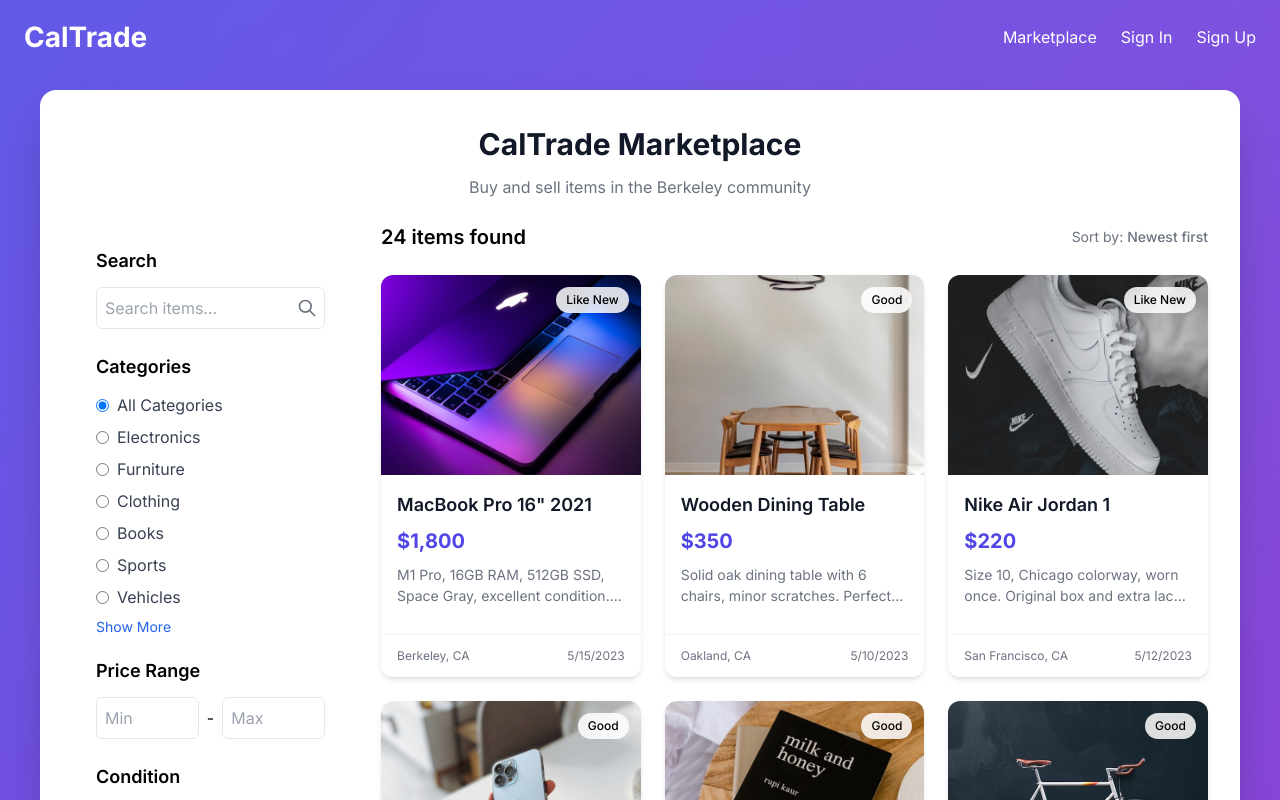
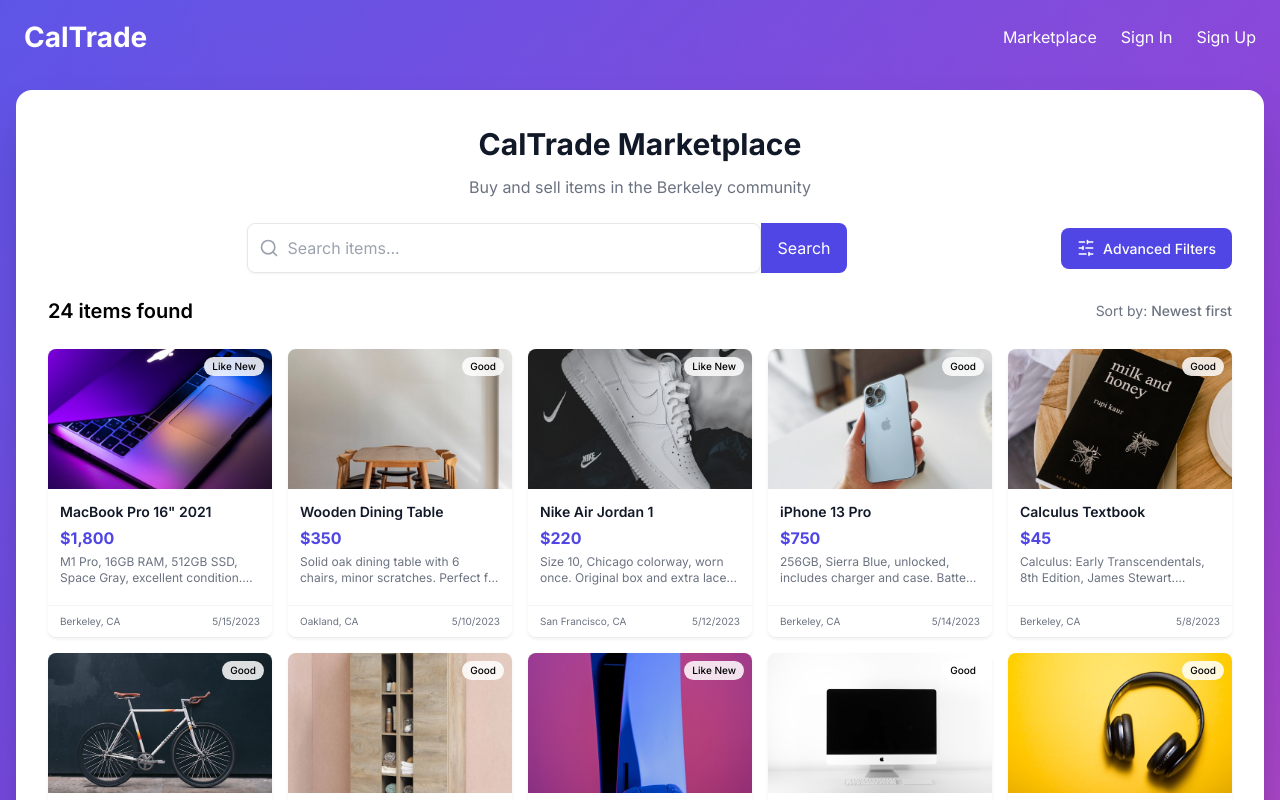
Before and after one commit to hzhou279/CalTrade, a Next.js app: page / in a window 1280 px wide. Shown: the top 800 px of the page. Built offline with nearby package versions, Linux system fonts and the light colour scheme.

Commit message:
Improve marketplace UI: wider board, smaller items, collapsible filters

```diff
--- a/src/app/components/marketplace/FilterSidebar.tsx
+++ b/src/app/components/marketplace/FilterSidebar.tsx
@@ -3,6 +3,7 @@
 import { useState } from 'react';
 import { marketplaceCategories } from '../../lib/marketplace-data';
 import { MarketplaceFilter } from '../../../types/marketplace';
+import { ChevronDown, ChevronUp } from 'lucide-react';
 
 interface FilterSidebarProps {
   onFilterChange: (filters: MarketplaceFilter) => void;
@@ -17,12 +18,19 @@ export default function FilterSidebar({ onFilterChange, currentFilters }: Filter
   const [selectedCondition, setSelectedCondition] = useState(currentFilters.condition || '');
   const [showAllCategories, setShowAllCategories] = useState(false);
 
+  // Collapsible sections
+  const [expandedSections, setExpandedSections] = useState({
+    categories: true,
+    price: true,
+    condition: true
+  });
+
   const conditions = ['New', 'Like New', 'Good', 'Fair', 'Poor'];
 
-  // Display only first 6 categories initially, then show/hide the rest
+  // Display only first 4 categories initially, then show/hide the rest
   const displayedCategories = showAllCategories
     ? marketplaceCategories
-    : marketplaceCategories.slice(0, 6);
+    : marketplaceCategories.slice(0, 4);
 
   const handleApplyFilters = () => {
     onFilterChange({
@@ -43,47 +51,42 @@ export default function FilterSidebar({ onFilterChange, currentFilters }: Filter
     onFilterChange({});
   };
 
+  const toggleSection = (section: 'categories' | 'price' | 'condition') => {
+    setExpandedSections({
+      ...expandedSections,
+      [section]: !expandedSections[section]
+    });
+  };
+
   return (
-    <div className="space-y-6">
-      <div>
-        <h3 className="text-lg font-semibold mb-3">Search</h3>
-        <div className="relative">
-          <input
-            type="text"
-            placeholder="Search items..."
-            className="w-full p-2 border rounded-md"
-            value={searchQuery}
-            onChange={(e) => setSearchQuery(e.target.value)}
-            onKeyDown={(e) => {
-              if (e.key === 'Enter') {
-                handleApplyFilters();
-              }
-            }}
-          />
-          <button
-            onClick={handleApplyFilters}
-            className="absolute right-2 top-1/2 transform -translate-y-1/2 text-gray-500 hover:text-gray-700"
-          >
-            <svg xmlns="http://www.w3.org/2000/svg" className="h-5 w-5" fill="none" viewBox="0 0 24 24" stroke="currentColor">
-              <path strokeLinecap="round" strokeLinejoin="round" strokeWidth={2} d="M21 21l-6-6m2-5a7 7 0 11-14 0 7 7 0 0114 0z" />
-            </svg>
-          </button>
-        </div>
+    <div className="space-y-4">
+      <div className="mb-4">
+        <h3 className="text-base font-semibold mb-2 text-gray-800">Refine Results</h3>
+        <p className="text-xs text-gray-500">Use these filters to narrow down your search</p>
       </div>
 
-      <div>
-        <h3 className="text-lg font-semibold mb-3">Categories</h3>
-        <div className="space-y-2 max-h-60 overflow-y-auto pr-2">
-          <div className="flex items-center mb-2">
+      {/* Categories Section */}
+      <div className="border-b pb-3">
+        <div
+          className="flex justify-between items-center cursor-pointer mb-2"
+          onClick={() => toggleSection('categories')}
+        >
+          <h3 className="text-sm font-semibold text-gray-700">Categories</h3>
+          {expandedSections.categories ? <ChevronUp size={16} /> : <ChevronDown size={16} />}
+        </div>
+
+        {expandedSections.categories && (
+          <div className="space-y-1 max-h-40 overflow-y-auto pr-2">
+            <div className="flex items-center mb-1">
               <input
                 type="radio"
                 id="category-all"
                 name="category"
                 checked={selectedCategory === ''}
                 onChange={() => setSelectedCategory('')}
-              className="mr-2"
+                className="mr-2 h-3 w-3"
               />
-            <label htmlFor="category-all" className="text-gray-700">All Categories</label>
+              <label htmlFor="category-all" className="text-xs text-gray-700">All Categories</label>
             </div>
             {displayedCategories.map((category) => (
               <div key={category.id} className="flex items-center">
@@ -93,56 +96,79 @@ export default function FilterSidebar({ onFilterChange, currentFilters }: Filter
                   name="category"
                   checked={selectedCategory === category.name}
                   onChange={() => setSelectedCategory(category.name)}
-                className="mr-2"
+                  className="mr-2 h-3 w-3"
                 />
-              <label htmlFor={`category-${category.id}`} className="text-gray-700">{category.name}</label>
+                <label htmlFor={`category-${category.id}`} className="text-xs text-gray-700">{category.name}</label>
               </div>
             ))}
-          {marketplaceCategories.length > 6 && (
+            {marketplaceCategories.length > 4 && (
               <button
-              onClick={() => setShowAllCategories(!showAllCategories)}
-              className="text-blue-600 hover:text-blue-800 text-sm mt-2"
+                onClick={(e) => {
+                  e.stopPropagation();
+                  setShowAllCategories(!showAllCategories);
+                }}
+                className="text-xs text-blue-600 hover:text-blue-800 mt-1"
               >
                 {showAllCategories ? 'Show Less' : 'Show More'}
               </button>
             )}
           </div>
+        )}
       </div>
 
-      <div>
-        <h3 className="text-lg font-semibold mb-3">Price Range</h3>
+      {/* Price Range Section */}
+      <div className="border-b pb-3">
+        <div
+          className="flex justify-between items-center cursor-pointer mb-2"
+          onClick={() => toggleSection('price')}
+        >
+          <h3 className="text-sm font-semibold text-gray-700">Price Range</h3>
+          {expandedSections.price ? <ChevronUp size={16} /> : <ChevronDown size={16} />}
+        </div>
+
+        {expandedSections.price && (
           <div className="flex space-x-2">
             <input
               type="number"
               placeholder="Min"
-            className="w-full p-2 border rounded-md"
+              className="w-full p-1 border rounded-md text-xs"
               value={minPrice}
               onChange={(e) => setMinPrice(e.target.value)}
             />
-          <span className="self-center">-</span>
+            <span className="self-center text-xs">-</span>
             <input
               type="number"
               placeholder="Max"
-            className="w-full p-2 border rounded-md"
+              className="w-full p-1 border rounded-md text-xs"
               value={maxPrice}
               onChange={(e) => setMaxPrice(e.target.value)}
             />
           </div>
+        )}
       </div>
 
-      <div>
-        <h3 className="text-lg font-semibold mb-3">Condition</h3>
-        <div className="space-y-2">
-          <div className="flex items-center mb-2">
+      {/* Condition Section */}
+      <div className="border-b pb-3">
+        <div
+          className="flex justify-between items-center cursor-pointer mb-2"
+          onClick={() => toggleSection('condition')}
+        >
+          <h3 className="text-sm font-semibold text-gray-700">Condition</h3>
+          {expandedSections.condition ? <ChevronUp size={16} /> : <ChevronDown size={16} />}
+        </div>
+
+        {expandedSections.condition && (
+          <div className="space-y-1">
+            <div className="flex items-center mb-1">
               <input
                 type="radio"
                 id="condition-all"
                 name="condition"
                 checked={selectedCondition === ''}
                 onChange={() => setSelectedCondition('')}
-              className="mr-2"
+                className="mr-2 h-3 w-3"
               />
-            <label htmlFor="condition-all" className="text-gray-700">Any Condition</label>
+              <label htmlFor="condition-all" className="text-xs text-gray-700">Any Condition</label>
             </div>
             {conditions.map((condition) => (
               <div key={condition} className="flex items-center">
@@ -152,24 +178,25 @@ export default function FilterSidebar({ onFilterChange, currentFilters }: Filter
                   name="condition"
                   checked={selectedCondition === condition}
                   onChange={() => setSelectedCondition(condition)}
-                className="mr-2"
+                  className="mr-2 h-3 w-3"
                 />
-              <label htmlFor={`condition-${condition}`} className="text-gray-700">{condition}</label>
+                <label htmlFor={`condition-${condition}`} className="text-xs text-gray-700">{condition}</label>
               </div>
             ))}
           </div>
+        )}
       </div>
 
-      <div className="flex space-x-2">
+      <div className="flex space-x-2 pt-2">
         <button
           onClick={handleApplyFilters}
-          className="bg-blue-600 text-white px-4 py-2 rounded-md hover:bg-blue-700 flex-1"
+          className="bg-blue-600 text-white px-3 py-1.5 rounded-md hover:bg-blue-700 flex-1 text-xs font-medium"
         >
           Apply Filters
         </button>
         <button
           onClick={handleClearFilters}
-          className="bg-gray-200 text-gray-800 px-4 py-2 rounded-md hover:bg-gray-300"
+          className="bg-gray-200 text-gray-800 px-3 py-1.5 rounded-md hover:bg-gray-300 text-xs font-medium"
         >
           Clear
         </button>
--- a/src/app/components/marketplace/ItemCard.tsx
+++ b/src/app/components/marketplace/ItemCard.tsx
@@ -2,7 +2,6 @@
 
 import Image from 'next/image';
 import Link from 'next/link';
-import { Card, CardContent, CardFooter } from '../../components/ui/card';
 import { MarketplaceItem } from '../../../types/marketplace';
 
 interface ItemCardProps {
@@ -15,10 +14,10 @@ export default function ItemCard({ item }: ItemCardProps) {
       <div
         className="rounded-xl overflow-hidden bg-white shadow-md hover:shadow-xl hover:-translate-y-1 transition-all duration-200 h-full flex flex-col relative cursor-pointer"
         style={{
-          borderRadius: "12px",
+          borderRadius: "8px",
           overflow: "hidden",
           backgroundColor: "white",
-          boxShadow: "0 4px 6px -1px rgba(0, 0, 0, 0.1), 0 2px 4px -1px rgba(0, 0, 0, 0.06)",
+          boxShadow: "0 2px 4px -1px rgba(0, 0, 0, 0.1), 0 1px 2px -1px rgba(0, 0, 0, 0.06)",
           height: "100%",
           display: "flex",
           flexDirection: "column",
@@ -26,7 +25,7 @@ export default function ItemCard({ item }: ItemCardProps) {
           cursor: "pointer"
         }}
       >
-        <div style={{ position: "relative", width: "100%", height: "200px" }}>
+        <div style={{ position: "relative", width: "100%", height: "140px" }}>
           <Image
             src={item.imageUrl}
             alt={item.title}
@@ -36,23 +35,23 @@ export default function ItemCard({ item }: ItemCardProps) {
           />
           <div style={{
             position: "absolute",
-            top: "12px",
-            right: "12px",
+            top: "8px",
+            right: "8px",
             backgroundColor: "rgba(255, 255, 255, 0.85)",
             backdropFilter: "blur(4px)",
-            padding: "4px 10px",
+            padding: "2px 8px",
             borderRadius: "9999px",
-            fontSize: "12px",
+            fontSize: "10px",
             fontWeight: "500"
           }}>
             {item.condition}
           </div>
         </div>
-        <div style={{ padding: "16px", flex: "1" }}>
+        <div style={{ padding: "12px", flex: "1" }}>
           <h3 style={{
-            fontSize: "18px",
+            fontSize: "14px",
             fontWeight: "600",
-            marginBottom: "8px",
+            marginBottom: "4px",
             color: "#111827",
             display: "-webkit-box",
             WebkitLineClamp: 1,
@@ -62,38 +61,37 @@ export default function ItemCard({ item }: ItemCardProps) {
             {item.title}
           </h3>
           <p style={{
-            fontSize: "20px",
+            fontSize: "16px",
             fontWeight: "700",
-            marginBottom: "8px",
+            marginBottom: "4px",
             color: "#4f46e5"
           }}>
             ${item.price.toLocaleString()}
           </p>
           <p style={{
-            fontSize: "14px",
+            fontSize: "12px",
             color: "#6b7280",
-            marginBottom: "12px",
+            marginBottom: "8px",
             display: "-webkit-box",
             WebkitLineClamp: 2,
             WebkitBoxOrient: "vertical",
-            overflow: "hidden"
+            overflow: "hidden",
+            lineHeight: "1.3"
           }}>
             {item.description}
           </p>
         </div>
         <div style={{
-          padding: "12px 16px",
+          padding: "8px 12px",
           borderTop: "1px solid #f3f4f6",
           display: "flex",
           justifyContent: "space-between",
-          alignItems: "center"
+          alignItems: "center",
+          fontSize: "10px",
+          color: "#6b7280"
         }}>
-          <span style={{ fontSize: "12px", color: "#6b7280" }}>
-            {item.location}
-          </span>
-          <span style={{ fontSize: "12px", color: "#6b7280" }}>
-            {new Date(item.createdAt).toLocaleDateString()}
-          </span>
+          <span>{item.location}</span>
+          <span>{new Date(item.createdAt).toLocaleDateString()}</span>
         </div>
       </div>
     </Link>
--- a/src/app/page.tsx
+++ b/src/app/page.tsx
@@ -7,11 +7,14 @@ import FilterSidebar from './components/marketplace/FilterSidebar';
 import MarketplaceHeader from './components/marketplace/MarketplaceHeader';
 import { MarketplaceFilter, MarketplaceItem } from '../types/marketplace';
 import Link from 'next/link';
+import { Search, SlidersHorizontal, X } from 'lucide-react';
 
 export default function MarketplacePage() {
   const [filters, setFilters] = useState<MarketplaceFilter>({});
   const [filteredItems, setFilteredItems] = useState<MarketplaceItem[]>(marketplaceItems);
   const [isLoading, setIsLoading] = useState(true);
+  const [showFilters, setShowFilters] = useState(false);
+  const [searchQuery, setSearchQuery] = useState('');
 
   // Apply filters to items
   useEffect(() => {
@@ -54,6 +57,11 @@ export default function MarketplacePage() {
 
     return () => clearTimeout(timer);
   }, [filters]);
+
+  const handleQuickSearch = (e: React.FormEvent) => {
+    e.preventDefault();
+    setFilters({ ...filters, searchQuery });
+  };
 
   return (
     <div style={{
@@ -117,7 +125,7 @@ export default function MarketplacePage() {
         {/* Card Container */}
         <div style={{
           width: "100%",
-          maxWidth: "1200px",
+          maxWidth: "1400px", // Increased from 1200px
           backgroundColor: "white",
           borderRadius: "16px",
           boxShadow: "0 25px 50px -12px rgba(0, 0, 0, 0.25)",
@@ -144,14 +152,111 @@ export default function MarketplacePage() {
               </p>
             </div>
 
+            {/* Quick Search Bar */}
+            <div style={{
+              marginBottom: "24px",
+              display: "flex",
+              justifyContent: "space-between",
+              alignItems: "center",
+              gap: "16px"
+            }}>
+              <form
+                onSubmit={handleQuickSearch}
+                style={{
+                  display: "flex",
+                  flex: 1,
+                  maxWidth: "600px",
+                  margin: "0 auto"
+                }}
+              >
+                <div style={{
+                  position: "relative",
+                  width: "100%",
+                  display: "flex"
+                }}>
+                  <input
+                    type="text"
+                    placeholder="Search items..."
+                    value={searchQuery}
+                    onChange={(e) => setSearchQuery(e.target.value)}
+                    style={{
+                      width: "100%",
+                      padding: "12px 16px",
+                      paddingLeft: "40px",
+                      borderRadius: "8px",
+                      border: "1px solid #e5e7eb",
+                      fontSize: "16px",
+                      outline: "none",
+                      boxShadow: "0 1px 2px 0 rgba(0, 0, 0, 0.05)"
+                    }}
+                  />
+                  <Search
+                    size={20}
+                    style={{
+                      position: "absolute",
+                      left: "12px",
+                      top: "50%",
+                      transform: "translateY(-50%)",
+                      color: "#9ca3af"
+                    }}
+                  />
+                  <button
+                    type="submit"
+                    style={{
+                      backgroundColor: "#4f46e5",
+                      color: "white",
+                      border: "none",
+                      borderRadius: "0 8px 8px 0",
+                      padding: "0 16px",
+                      cursor: "pointer"
+                    }}
+                  >
+                    Search
+                  </button>
+                </div>
+              </form>
+
+              <button
+                onClick={() => setShowFilters(!showFilters)}
+                style={{
+                  display: "flex",
+                  alignItems: "center",
+                  gap: "8px",
+                  backgroundColor: showFilters ? "#f3f4f6" : "#4f46e5",
+                  color: showFilters ? "#4f46e5" : "white",
+                  border: "none",
+                  borderRadius: "8px",
+                  padding: "10px 16px",
+                  fontSize: "14px",
+                  fontWeight: "500",
+                  cursor: "pointer",
+                  transition: "all 0.2s"
+                }}
+              >
+                {showFilters ? (
+                  <>
+                    <X size={18} />
+                    Hide Filters
+                  </>
+                ) : (
+                  <>
+                    <SlidersHorizontal size={18} />
+                    Advanced Filters
+                  </>
+                )}
+              </button>
+            </div>
+
             <div className="flex flex-col md:flex-row gap-8">
-              {/* Sidebar with filters */}
-              <div className="w-full md:w-1/4 bg-white p-6 rounded-lg h-fit">
-                <FilterSidebar onFilterChange={setFilters} currentFilters={filters} />
-              </div>
+              {/* Sidebar with filters - hidden by default */}
+              {showFilters && (
+                <div className="w-full md:w-1/4 bg-white p-6 rounded-lg border border-gray-200">
+                  <FilterSidebar onFilterChange={setFilters} currentFilters={filters} />
+                </div>
+              )}
 
               {/* Main content with items */}
-              <div className="w-full md:w-3/4">
+              <div className={`w-full ${showFilters ? 'md:w-3/4' : 'md:w-full'}`}>
                 {/* Results summary */}
                 <div className="mb-6 flex justify-between items-center">
                   <h2 className="text-xl font-semibold">
@@ -165,15 +270,15 @@ export default function MarketplacePage() {
                 </div>
 
                 {isLoading ? (
-                  <div className="grid grid-cols-1 sm:grid-cols-2 lg:grid-cols-3 gap-6">
-                    {[...Array(6)].map((_, index) => (
-                      <div key={index} className="bg-white rounded-lg shadow-sm h-80 animate-pulse">
-                        <div className="bg-gray-200 h-48 rounded-t-lg"></div>
-                        <div className="p-4">
-                          <div className="bg-gray-200 h-5 rounded w-3/4 mb-2"></div>
-                          <div className="bg-gray-200 h-6 rounded w-1/4 mb-2"></div>
-                          <div className="bg-gray-200 h-4 rounded w-full mb-1"></div>
-                          <div className="bg-gray-200 h-4 rounded w-2/3"></div>
+                  <div className="grid grid-cols-2 sm:grid-cols-3 md:grid-cols-4 lg:grid-cols-5 gap-4">
+                    {[...Array(10)].map((_, index) => (
+                      <div key={index} className="bg-white rounded-lg shadow-sm h-64 animate-pulse">
+                        <div className="bg-gray-200 h-32 rounded-t-lg"></div>
+                        <div className="p-3">
+                          <div className="bg-gray-200 h-4 rounded w-3/4 mb-2"></div>
+                          <div className="bg-gray-200 h-5 rounded w-1/4 mb-2"></div>
+                          <div className="bg-gray-200 h-3 rounded w-full mb-1"></div>
+                          <div className="bg-gray-200 h-3 rounded w-2/3"></div>
                         </div>
                       </div>
                     ))}
@@ -184,7 +289,7 @@ export default function MarketplacePage() {
                     <p className="text-gray-500">Try adjusting your filters or search query</p>
                   </div>
                 ) : (
-                  <div className="grid grid-cols-1 sm:grid-cols-2 lg:grid-cols-3 gap-6">
+                  <div className="grid grid-cols-2 sm:grid-cols-3 md:grid-cols-4 lg:grid-cols-5 gap-4">
                     {filteredItems.map((item) => (
                       <ItemCard key={item.id} item={item} />
                     ))}
```
Lines whose indentation alone changed are shown as unchanged.
